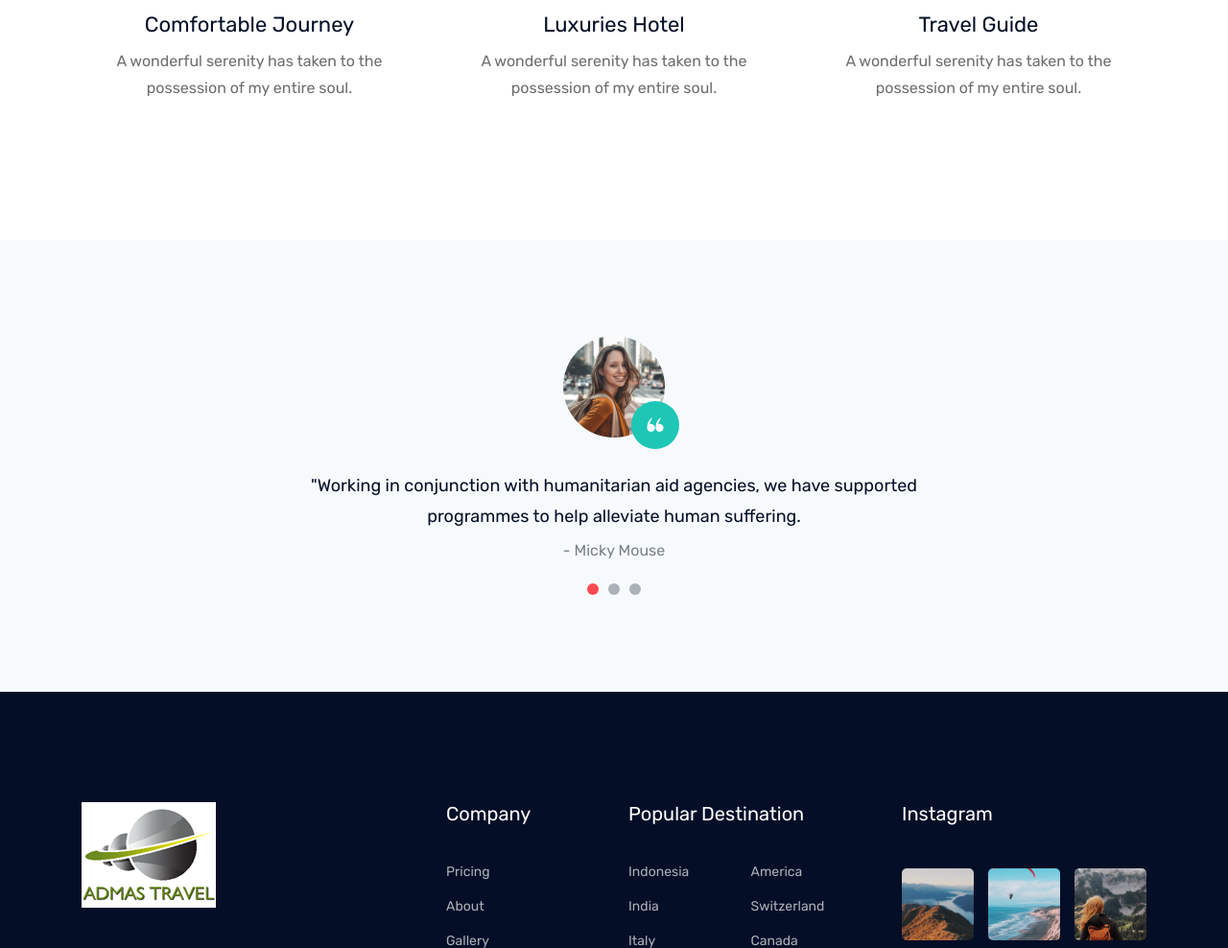
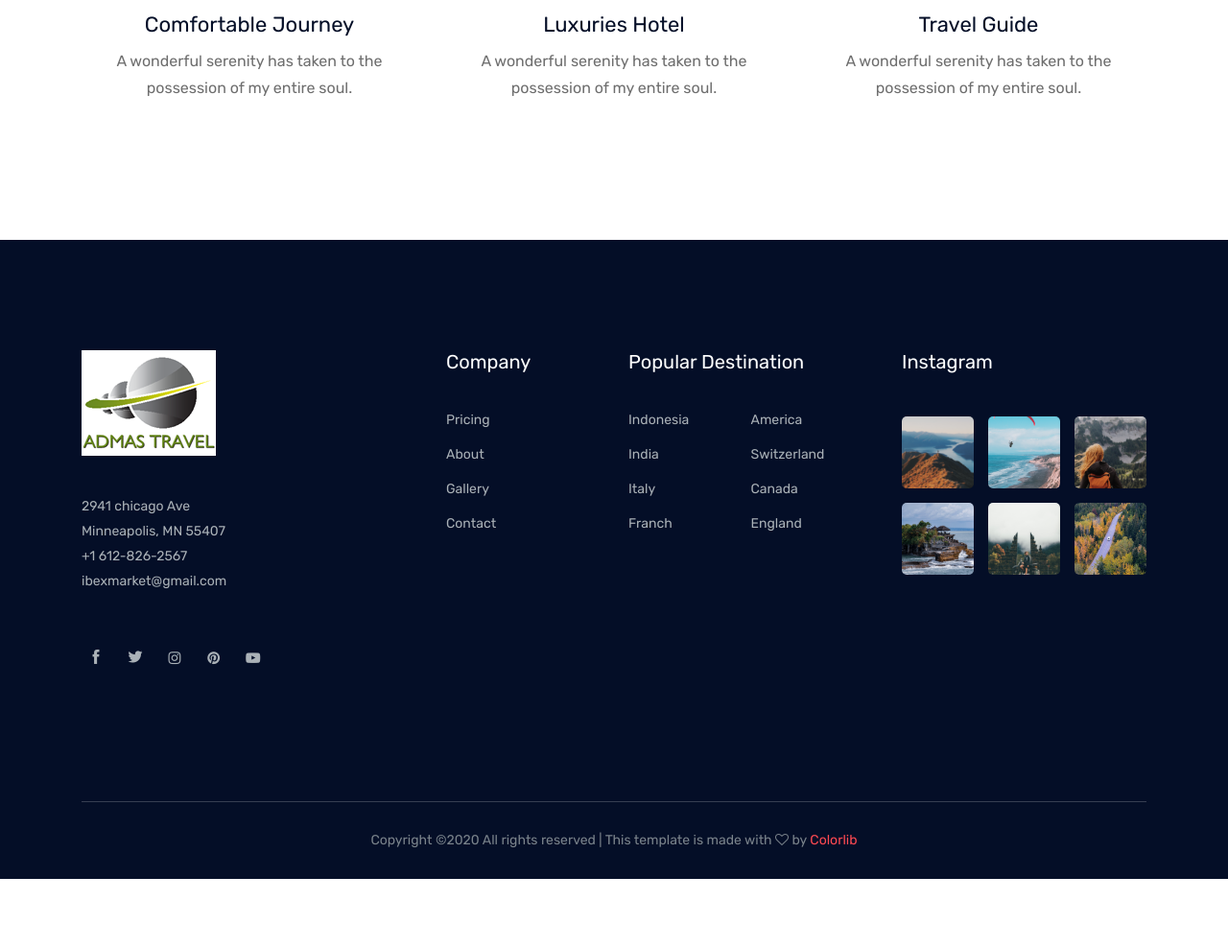
Before and after one commit to monjor/admastravel, a Node server app: page / in a window 1280 px wide. Shown: the part 2920-3908 px from the top of the page at 96% size. After the commit the page ends 3836 px from the top, so only its background shows below. Run offline with Node 20, Linux system fonts and the light colour scheme; some libraries are stand-ins or nearby versions.

Commit message:
removing testimony from the main page

```diff
--- a/views/home.ejs
+++ b/views/home.ejs
@@ -258,7 +258,7 @@
 
 
     <!-- testimonial_area  -->
-    <div class="testimonial_area">
+    <!-- <div class="testimonial_area">
         <div class="container">
             <div class="row">
                 <div class="col-xl-12">
@@ -312,7 +312,7 @@
                 </div>
             </div>
         </div>
-    </div>
+    </div> -->
     <!-- /testimonial_area  -->
 
 
```
